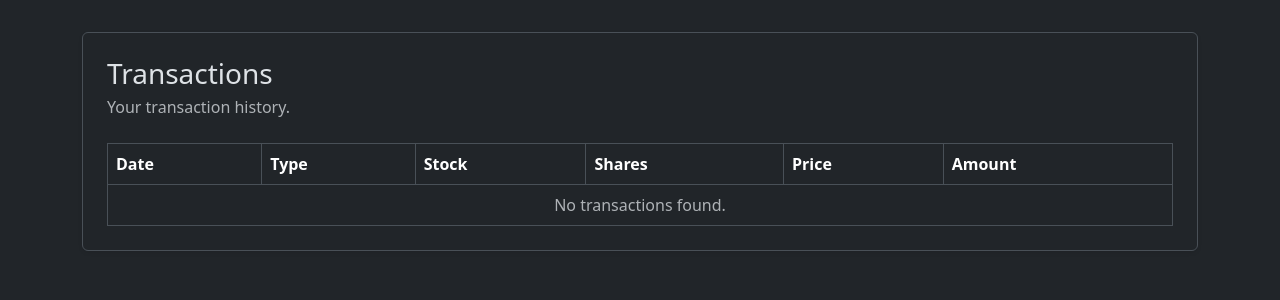
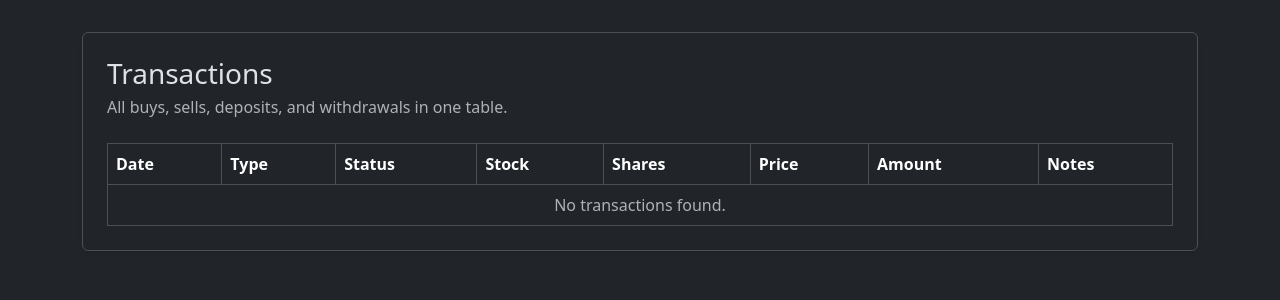
Before and after one commit to anair61/ift401capstone, a Python web app: template templates/transactions.html in a window 1280 px wide. Shown: the part 57-357 px from the top of the page. Run offline with Jinja, Linux system fonts and the light colour scheme; the template is opened without the code that fills it, so the values that code supplies are empty.

Commit message:
Updated transactions.html
Added status column
Added status column
Added notes column

```diff
--- a/templates/transactions.html
+++ b/templates/transactions.html
@@ -6,7 +6,7 @@
 <div class="card shadow-sm border">
   <div class="card-body p-4">
     <h1 class="h3 mb-1">Transactions</h1>
-    <p class="text-body-secondary mb-4">Your transaction history.</p>
+    <p class="text-body-secondary mb-4">All buys, sells, deposits, and withdrawals in one table.</p>
 
     <div class="table-responsive">
       <table class="table table-bordered table-hover align-middle mb-0">
@@ -14,10 +14,12 @@
           <tr>
             <th>Date</th>
             <th>Type</th>
+            <th>Status</th>
             <th>Stock</th>
             <th>Shares</th>
             <th>Price</th>
             <th>Amount</th>
+            <th>Notes</th>
           </tr>
         </thead>
         <tbody>
@@ -27,32 +29,24 @@
               <td>{{ txn.created_at.strftime('%Y-%m-%d %H:%M') if txn.created_at else '-' }}</td>
               <td>{{ txn.txn_type|capitalize }}</td>
               <td>
-                {% if txn.stock %}
-                  {{ txn.stock.ticker }}
+                {% if txn.status == 'completed' %}
+                  <span class="badge text-bg-success">Completed</span>
+                {% elif txn.status == 'pending' %}
+                  <span class="badge text-bg-warning">Pending</span>
                 {% else %}
-                  -
+                  <span class="badge text-bg-secondary">{{ txn.status|capitalize }}</span>
                 {% endif %}
               </td>
-              <td>
-                {% if txn.shares is not none %}
-                  {{ txn.shares }}
-                {% else %}
-                  -
-                {% endif %}
-              </td>
-              <td>
-                {% if txn.price is not none %}
-                  ${{ '%.2f'|format(txn.price) }}
-                {% else %}
-                  -
-                {% endif %}
-              </td>
+              <td>{{ txn.stock.ticker if txn.stock else '-' }}</td>
+              <td>{{ txn.shares if txn.shares is not none else '-' }}</td>
+              <td>{{ '$%.2f'|format(txn.price) if txn.price is not none else '-' }}</td>
               <td>${{ '%.2f'|format(txn.amount) }}</td>
+              <td>{{ txn.notes or '-' }}</td>
             </tr>
             {% endfor %}
           {% else %}
             <tr>
-              <td colspan="6" class="text-center text-muted">No transactions found.</td>
+              <td colspan="8" class="text-center text-muted">No transactions found.</td>
             </tr>
           {% endif %}
         </tbody>
```
